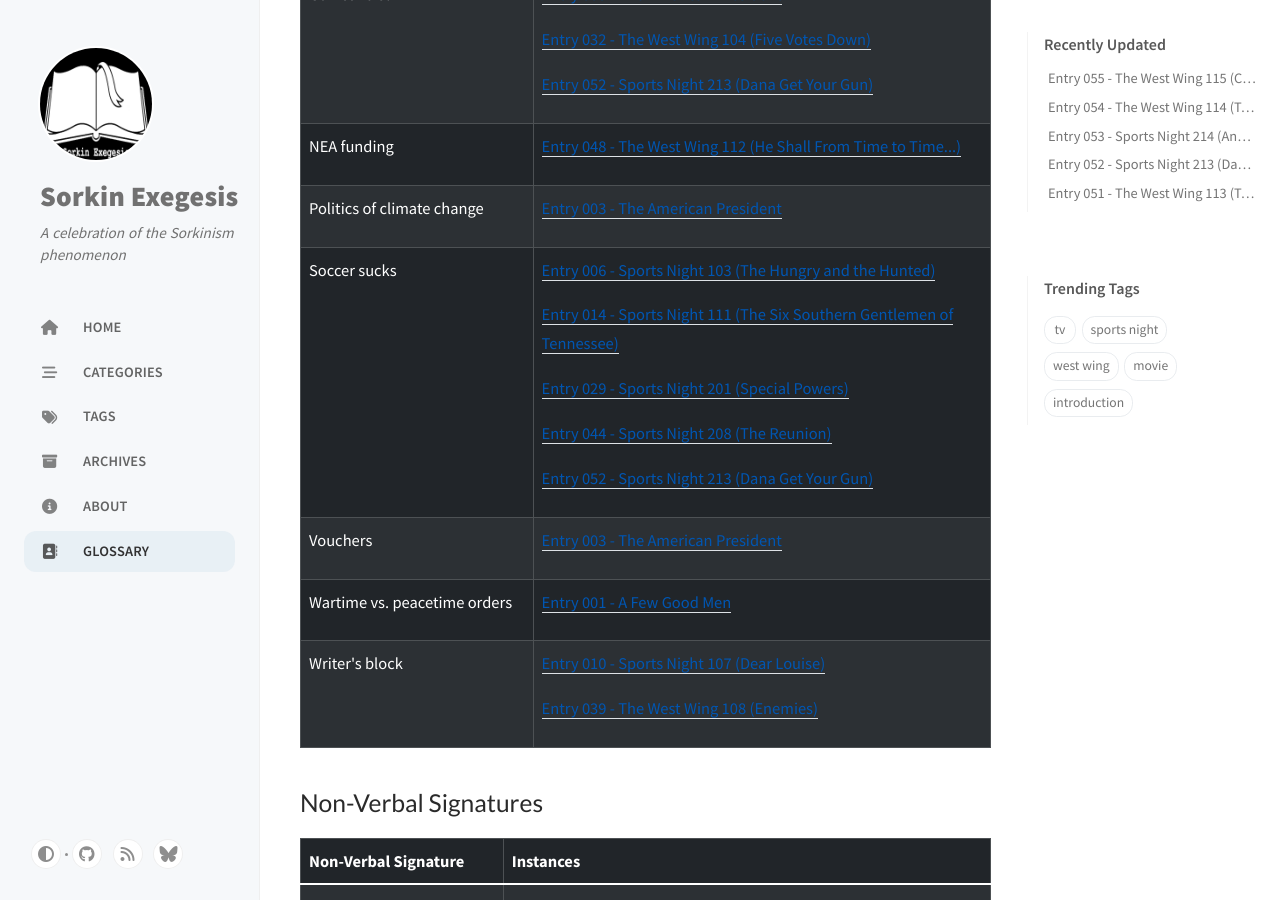
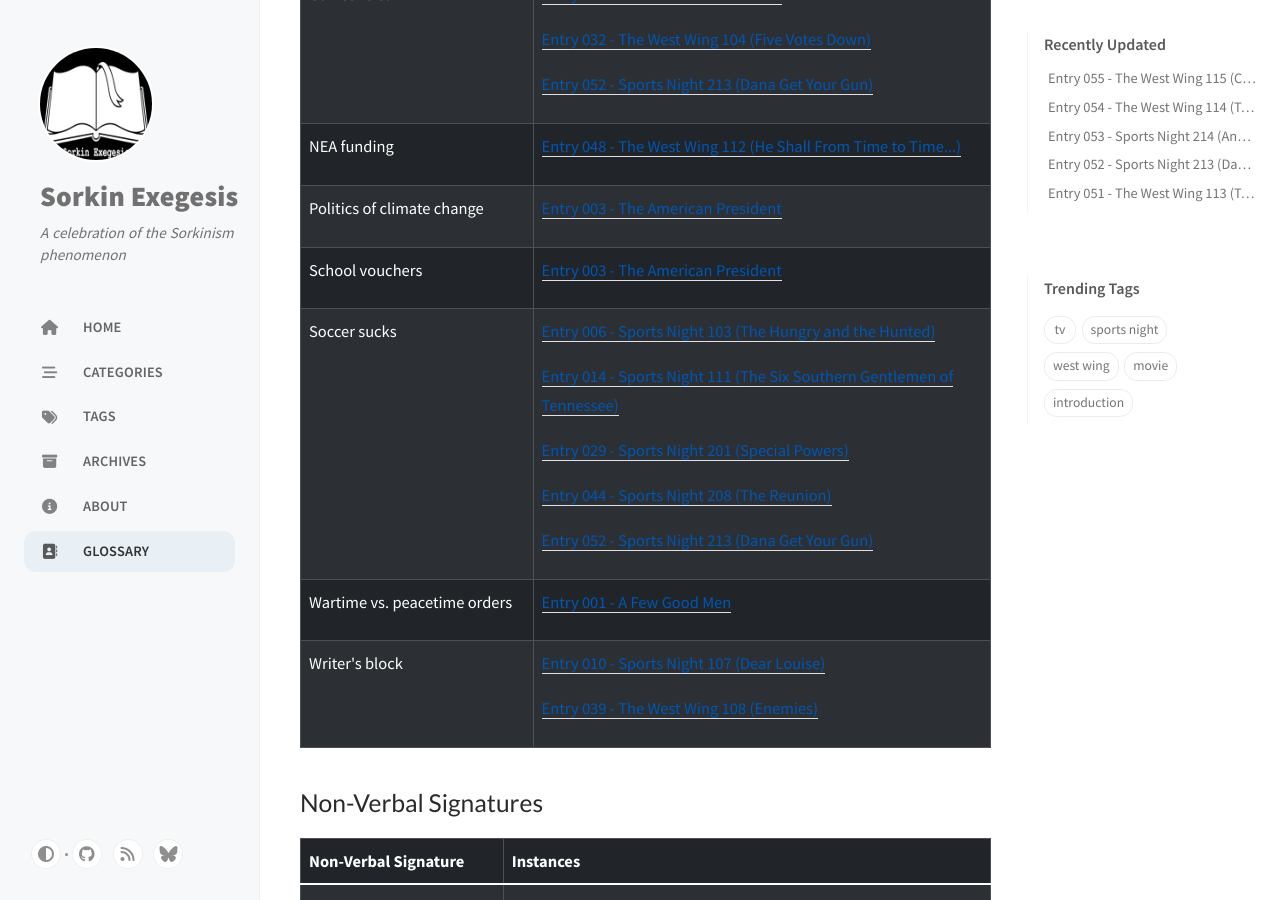
Before and after one commit to sykesjd/sorkin-exegesis, a Jekyll site: the page built from _tabs/glossary.md, in a window 1280 px wide and 900 px high, scrolled down 27273 px. Built offline with Jekyll 4.4.1, drawn with Linux system fonts in a browser that asks for light colours; cached includes are drawn as plain includes; comment, search, counter and statistics services are not loaded.

Commit message:
Let's be more specific, shall we?

```diff
--- a/_posts/2024-09-06-the-american-president.md
+++ b/_posts/2024-09-06-the-american-president.md
@@ -373,7 +373,7 @@
 
 I'm not sure the Secret Service would allow that...
 
-### NEW Topical Signature: Vouchers
+### NEW Topical Signature: School vouchers
 
 > SHEPHERD: The day the government starts subsidizing private schools is the day we give up on public education.
 >
```
